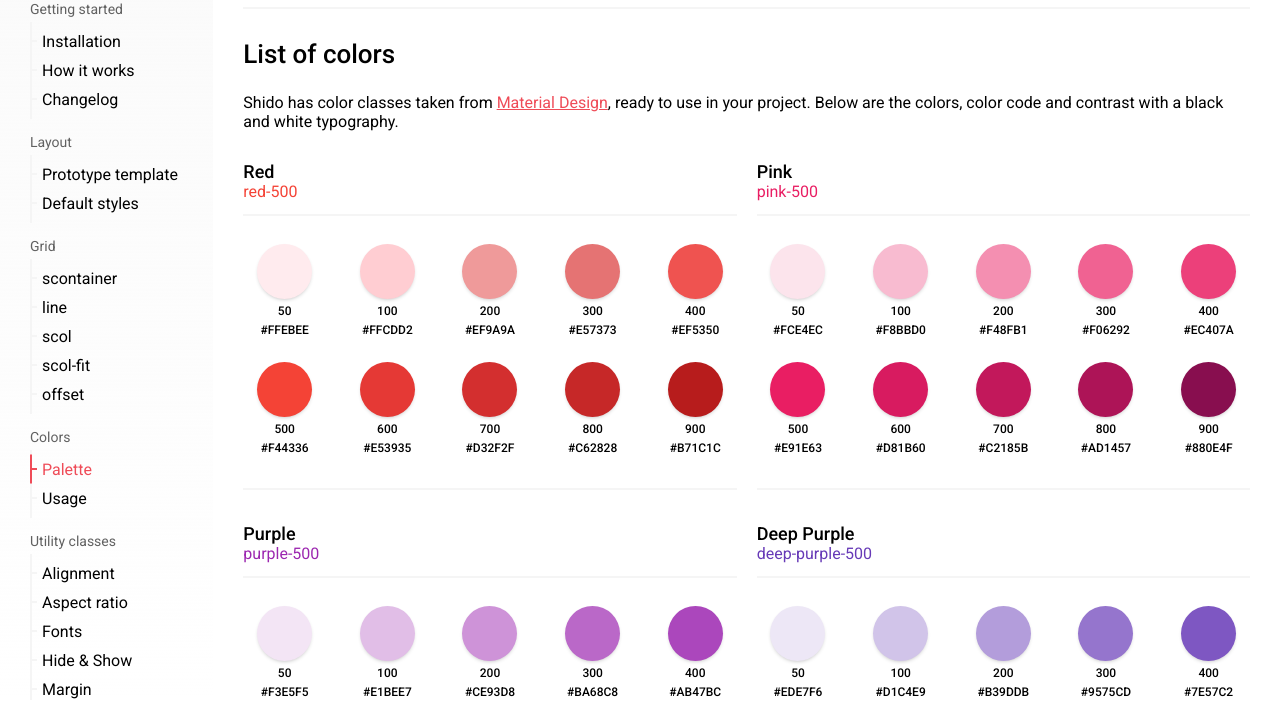
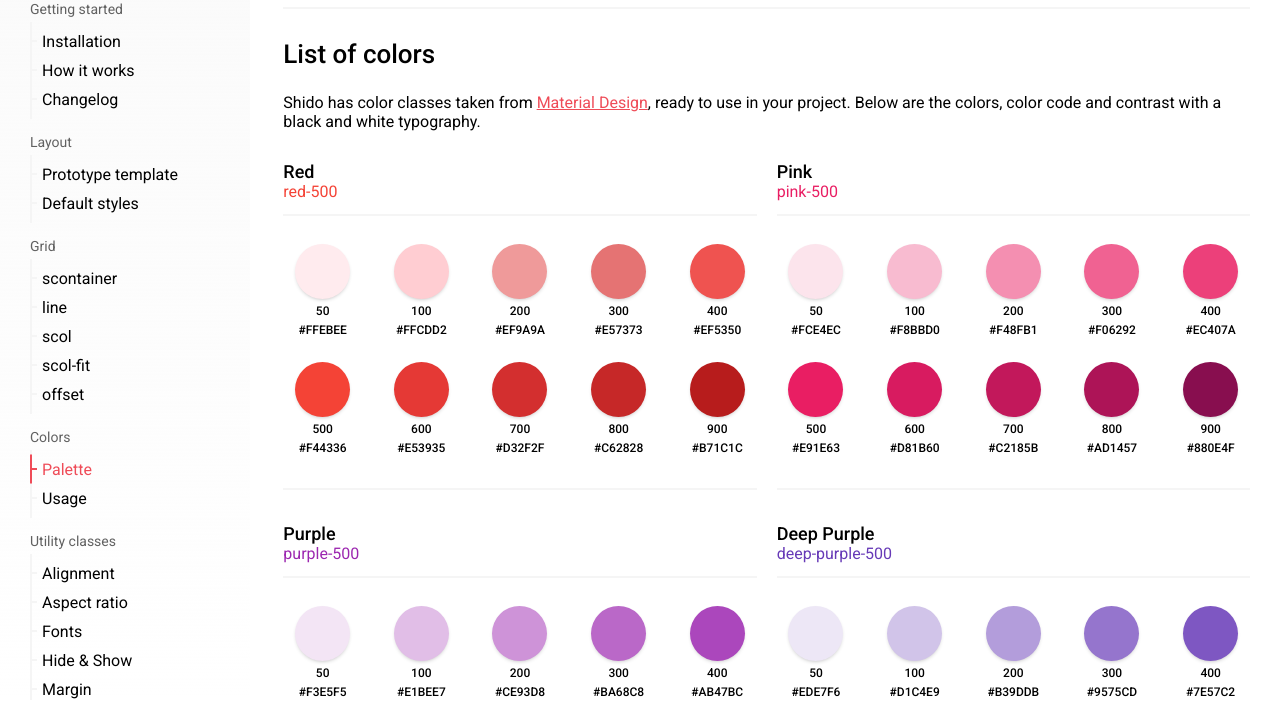
Before and after one commit to samline/shido, a website: page docs/colors/palette/index.html in a window 1280 px wide. Shown: the part 100-821 px from the top of the page. Drawn offline with Linux system fonts and the light colour scheme.

Commit message:
updated docs

```diff
--- a/docs/colors/palette/index.html
+++ b/docs/colors/palette/index.html
@@ -63,8 +63,8 @@
 
 
 
-  <link rel="preload" as="style" href="/shido/dist/css/app.css?id=b27936948c6ade6de410">
-  <link rel="stylesheet" href="/shido/dist/css/app.css?id=b27936948c6ade6de410">
+  <link rel="preload" as="style" href="/shido/dist/css/app.css?id=6c5ad0e8d12aef5169a1">
+  <link rel="stylesheet" href="/shido/dist/css/app.css?id=6c5ad0e8d12aef5169a1">
 
 
 
@@ -266,7 +266,7 @@
 </section>
           </div>
           <div class="xl:scol-10 x:pad-all-0 x:top bg-white">
-            <div class="x:pad-bt-20 x:pad-lr-20" dimentions-height="wo-footer, liquid">
+            <div class="x:pad-bt-20 x:pad-lr-20 xl:pad-left-60" dimentions-height="wo-footer, liquid">
 
   <section id="title-section">
   <div class="line">
```
Also changed, not shown: docs/colors/usage/index.html (+3 -3 lines), docs/getting-started/changelog/index.html (+3 -3 lines), docs/getting-started/how-it-works/index.html (+3 -3 lines), docs/getting-started/installation/index.html (+3 -3 lines), docs/grid/line/index.html (+3 -3 lines), docs/grid/offset/index.html (+3 -3 lines), docs/grid/scol-fit/index.html (+3 -3 lines), docs/grid/scol/index.html (+3 -3 lines), docs/grid/scontainer/index.html (+3 -3 lines), docs/index.html (+3 -3 lines), docs/layout/default-styles/index.html (+3 -3 lines), docs/layout/prototype-template/index.html (+3 -3 lines), docs/utility-classes/alignment/index.html (+3 -3 lines), docs/utility-classes/aspect-ratio/index.html (+3 -3 lines), 6 more files.
